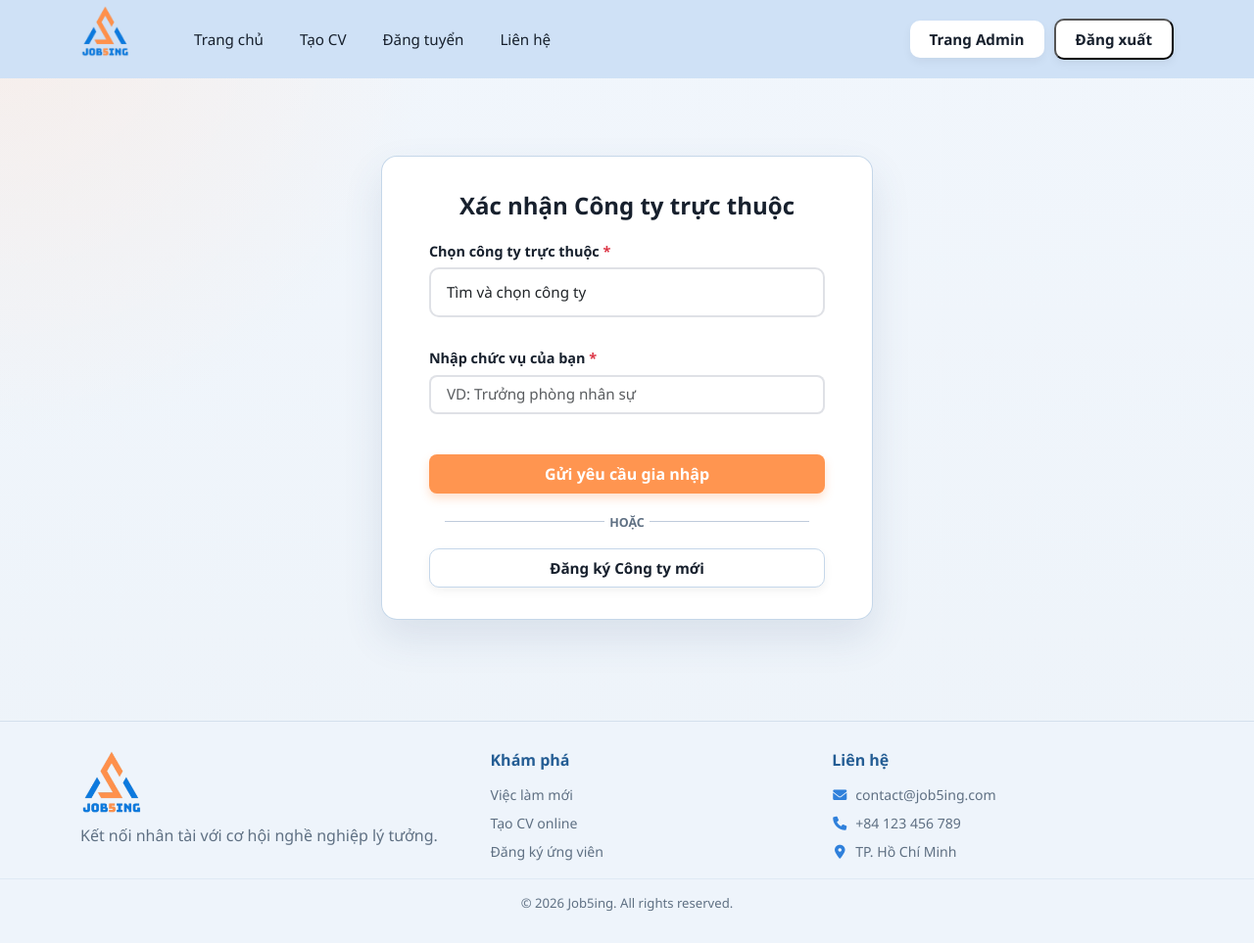
After one commit to MinkNhat/job5ing, a Flask app: page /recruiter-request in a window 1280 px wide. The commit adds this page. Shown: the whole page at 98% size. Run offline with Flask 3, Linux system fonts and the light colour scheme; the visitor is signed in with stand-in values (Sample User, id 1); tables that the repository leaves empty hold one stand-in row (values such as "Sample post").

Commit message:
Update recruiter register & unit test

```diff
--- a/app/main/routes.py
+++ b/app/main/routes.py
@@ -6,7 +6,7 @@ from flask import Blueprint, current_app, flash, redirect, render_template, requ
 from itsdangerous import BadSignature, BadTimeSignature
 from sqlalchemy.exc import SQLAlchemyError
 
-from .constants import HOME_FEATURED_JOBS, HOME_LOCATIONS
+from .constants import HOME_FEATURED_JOBS, HOME_LOCATIONS, COMPANY_SCALE_OPTIONS
 from .services import (
     fetch_google_tokens,
     fetch_google_userinfo,
@@ -34,13 +34,125 @@ def index():
 @main_bp.route("/register", methods=["GET", "POST"])
 def register():
     if request.method == "POST":
+        is_employer = request.form.get("is_employer") == "on"
         success, message = create_account(request.form)
         flash(message, "success" if success else "danger")
         if success:
+            if is_employer:
+                return redirect(url_for("main.recruiter_request"))
             return redirect(url_for("main.login"))
 
     return render_template("auth/register.html")
 
+
+from app.models import Company, Recruiter, User
+from app import db
+
+@main_bp.route("/recruiter-request", methods=["GET"])
+def recruiter_request():
+    user = require_logged_in_user()
+    if not user:
+        return redirect(url_for("main.login"))
+
+    companies = Company.query.all()
+    return render_template("auth/recruiter_request.html",
+                           companies=companies,
+                           scale_options=COMPANY_SCALE_OPTIONS)
+
+@main_bp.route("/submit-join-request", methods=["POST"])
+def submit_join_request():
+    user = require_logged_in_user()
+    if not user:
+        return redirect(url_for("main.login"))
+
+    company_id = request.form.get("company_id")
+    position = request.form.get("position")
+
+    if not company_id or not position:
+        flash("Vui lòng điền đầy đủ thông tin.", "danger")
+        return redirect(url_for("main.recruiter_request"))
+
+    # Tạo recruiter mới
+    recruiter = Recruiter(
+        user_id=user.id,
+        company_id=company_id,
+        position=position,
+        is_approved=False,
+        is_company_admin=False
+    )
+
+    try:
+        db.session.add(recruiter)
+        user.is_employer = True # Đảm bảo user có flag employer
+        db.session.commit()
+        session["user_role"] = "employer"
+        flash("Yêu cầu gia nhập công ty đã được gửi và đang chờ duyệt.", "success")
+        return redirect(url_for("main.index"))
+    except SQLAlchemyError:
+        db.session.rollback()
+        flash("Có lỗi xảy ra, vui lòng thử lại.", "danger")
+        return redirect(url_for("main.recruiter_request"))
+
+@main_bp.route("/register-company", methods=["POST"])
+def register_company():
+    user = require_logged_in_user()
+    if not user:
+        return redirect(url_for("main.login"))
+
+    name = request.form.get("name")
+    tax_code = request.form.get("taxCode")
+    location = request.form.get("location")
+    website = request.form.get("website")
+    establish_date_str = request.form.get("establishDate")
+    scale = request.form.get("scale")
+    position = request.form.get("position")
+
+    if not name or not tax_code:
+        flash("Vui lòng điền tên công ty và mã số thuế.", "danger")
+        return redirect(url_for("main.recruiter_request"))
+
+    from datetime import datetime
+    establish_date = None
+    if establish_date_str:
+        try:
+            establish_date = datetime.strptime(establish_date_str, "%Y-%m-%d").date()
+        except ValueError:
+            pass
+
+    # Tạo công ty mới
+    new_company = Company(
+        name=name,
+        tax_code=tax_code,
+        location=location,
+        website=website,
+        establish_date=establish_date,
+        scale=scale, # Lưu trực tiếp giá trị được chọn (ví dụ: "201-500 nhân viên")
+        is_approved=False,
+        business_license="pending"
+    )
+
+    try:
+        db.session.add(new_company)
+        db.session.flush()
+
+        # Tạo recruiter cho user này
+        recruiter = Recruiter(
+            user_id=user.id,
+            company_id=new_company.id,
+            position=position or "Quản trị viên",
+            is_approved=True,
+            is_company_admin=True
+        )
+        db.session.add(recruiter)
+        user.is_employer = True
+        db.session.commit()
+        session["user_role"] = "employer"
+        flash("Đăng ký công ty thành công. Công ty đang chờ hệ thống phê duyệt.", "success")
+        return redirect(url_for("main.index"))
+    except SQLAlchemyError:
+        db.session.rollback()
+        flash("Có lỗi xảy ra khi đăng ký công ty.", "danger")
+        return redirect(url_for("main.recruiter_request"))
 
 @main_bp.route("/login", methods=["GET", "POST"])
 def login():
@@ -78,6 +190,12 @@ def google_login():
     if not current_app.config.get("GOOGLE_CLIENT_ID") or not current_app.config.get("GOOGLE_CLIENT_SECRET"):
         flash("Google đăng nhập chưa được cấu hình. Hãy thêm GOOGLE_CLIENT_ID và GOOGLE_CLIENT_SECRET.", "warning")
         return redirect(url_for("main.login"))
+
+    # Lưu trạng thái nhà tuyển dụng vào session để xử lý sau khi callback
+    if request.args.get("is_employer") == "true":
+        session["google_is_employer"] = True
+    else:
+        session.pop("google_is_employer", None)
 
     state = build_google_state_token()
 
@@ -119,15 +237,32 @@ def google_callback():
     try:
         token_data = fetch_google_tokens(code)
         profile = fetch_google_userinfo(token_data["access_token"])
+
+        # Kiểm tra xem user có muốn đăng ký làm recruiter không (lấy từ session đã lưu ở route google_login)
+        target_is_employer = session.pop("google_is_employer", False)
+
         success, message = login_with_google_profile(profile)
+
+        if success and target_is_employer:
+            from app.models import User
+            from app import db
+            user = User.query.filter_by(email=profile.get("email").lower()).first()
+            if user:
+                user.is_employer = True
+                db.session.commit()
+                # Cập nhật lại session role
+                session["user_role"] = "employer"
+                flash("Đăng ký tài khoản nhà tuyển dụng qua Google thành công.", "success")
+                return redirect(url_for("main.recruiter_request"))
+
         flash(message, "success" if success else "danger")
         return redirect(url_for("main.index" if success else "main.login"))
     except (HTTPError, URLError, KeyError, SQLAlchemyError, json.JSONDecodeError):
         from app import db
-
         db.session.rollback()
         flash("Không thể hoàn tất đăng nhập Google lúc này. Vui lòng kiểm tra lại cấu hình và thử lại.", "danger")
         return redirect(url_for("main.login"))
+
 
 @main_bp.route("/logout", methods=["POST"])
 def logout():
--- a/app/main/services.py
+++ b/app/main/services.py
@@ -175,7 +175,9 @@ def create_account(form_data):
     try:
         db.session.add(user)
         db.session.commit()
-        return True, "Đăng ký tài khoản thành công. Bạn có thể đăng nhập bằng email hoặc Google nếu dùng cùng email này."
+        # Tự động đăng nhập ngay sau khi đăng ký thành công
+        finalize_login(user)
+        return True, "Đăng ký tài khoản thành công."
     except SQLAlchemyError:
         db.session.rollback()
         return False, "Không thể tạo tài khoản lúc này. Vui lòng thử lại."
--- a/app/models.py
+++ b/app/models.py
@@ -12,11 +12,12 @@ class Company(db.Model):
     location = db.Column(db.String(255))
     website = db.Column(db.String(255))
     establish_date = db.Column(db.Date)
-    scale = db.Column(db.Integer)
+    scale = db.Column(db.String(50))
     tax_code = db.Column(db.String(50), unique=True)
     description = db.Column(db.Text)
     is_approved = db.Column(db.Boolean, default=False)
     avatar_url = db.Column(db.String(255))
+    business_license = db.Column(db.String(255), nullable=False)
 
     recruiters = db.relationship('Recruiter', backref='company', lazy=True)
 
--- a/app/static/css/styles.css
+++ b/app/static/css/styles.css
@@ -872,7 +872,7 @@ a {
     height: 16px;
     min-height: 16px;
     margin: 0;
-    accent-color: #ff9550;
+    accent-color: #dadada;
 }
 
 .auth-centered-link {
@@ -1118,3 +1118,158 @@ a {
         text-align: center;
     }
 }
+
+/* COMPANY REQUEST MODAL */
+.custom-modal-overlay {
+    position: fixed;
+    top: 0;
+    left: 0;
+    width: 100%;
+    height: 100%;
+    background: rgba(15, 23, 34, 0.6);
+    backdrop-filter: blur(4px);
+    display: flex;
+    align-items: center;
+    justify-content: center;
+    z-index: 1000;
+    opacity: 1;
+    visibility: visible;
+    transition: all 0.3s ease;
+}
+
+.custom-modal-overlay.hidden {
+    opacity: 0;
+    visibility: hidden;
+}
+
+.custom-modal-content {
+    background: #fff;
+    width: 90%;
+    max-width: 650px;
+    border-radius: 20px;
+    box-shadow: 0 24px 50px rgba(0, 0, 0, 0.15);
+    transform: translateY(0);
+    transition: transform 0.3s ease;
+    max-height: 90vh;
+    display: flex;
+    flex-direction: column;
+}
+
+.custom-modal-overlay.hidden .custom-modal-content {
+    transform: translateY(20px);
+}
+
+.modal-header {
+    padding: 20px 24px;
+    border-bottom: 1px solid rgba(188, 205, 224, 0.4);
+    display: flex;
+    justify-content: space-between;
+    align-items: center;
+}
+
+.modal-header h3 {
+    margin: 0;
+    font-size: 1.3rem;
+    color: var(--site-text);
+}
+
+.close-modal-btn {
+    background: none;
+    border: none;
+    font-size: 1.8rem;
+    color: var(--site-subtle);
+    cursor: pointer;
+    line-height: 1;
+    transition: color 0.2s;
+}
+
+.close-modal-btn:hover {
+    color: #ef4437;
+}
+
+.modal-body {
+    padding: 24px;
+    overflow-y: auto;
+}
+
+/* Grid cho form trong modal */
+.form-grid-2 {
+    display: grid;
+    grid-template-columns: 1fr 1fr;
+    gap: 16px;
+}
+
+.form-group {
+    margin-bottom: 16px;
+}
+
+.form-group label {
+    display: block;
+    margin-bottom: 6px;
+    font-size: 0.9rem;
+    font-weight: 600;
+    color: var(--site-text);
+}
+
+.text-danger {
+    color: #ef4437;
+}
+
+.modal-footer {
+    padding: 16px 24px;
+    border-top: 1px solid rgba(188, 205, 224, 0.4);
+    display: flex;
+    justify-content: flex-end;
+    gap: 12px;
+    background: #f8fbff;
+    border-bottom-left-radius: 20px;
+    border-bottom-right-radius: 20px;
+}
+
+.btn-cancel {
+    background: #fff;
+    border: 1px solid #c5d7ea;
+    padding: 10px 20px;
+    border-radius: 10px;
+    color: var(--site-subtle);
+    font-weight: 600;
+    cursor: pointer;
+    transition: all 0.2s;
+}
+
+.btn-cancel:hover {
+    background: #f1f5f9;
+    color: var(--site-text);
+}
+
+.form-control {
+    width: 100%;
+    border: 2px solid rgba(28, 48, 78, 0.14);
+    border-radius: 10px;
+    padding: 12px 16px;
+    font-size: 0.95rem;
+    outline: none;
+    background: #fff;
+    transition: border-color 0.2s;
+}
+
+.form-control:focus {
+    border-color: rgba(45, 128, 220, 0.48);
+    box-shadow: 0 0 0 2px rgba(45, 128, 220, 0.12);
+}
+
+.upload-area input[type="file"] {
+    padding: 8px;
+    font-size: 0.85rem;
+}
+
+/* Responsive Modal */
+@media (max-width: 768px) {
+    .form-grid-2 {
+        grid-template-columns: 1fr;
+        gap: 0;
+    }
+    .auth-centered-card {
+        width: 90% !important;
+    }
+}
--- /dev/null
+++ b/app/templates/auth/recruiter_request.html
@@ -0,0 +1,151 @@
+{% extends 'base_public.html' %}
+
+{% block title %}Job5ing | Kết nối Công ty{% endblock %}
+
+{% block content %}
+<section class="auth-centered-section" style="min-height: calc(100vh - 200px); display: flex; align-items: center;">
+    <div class="container">
+        <div class="auth-centered-shell">
+            <div class="auth-centered-card" style="width: 45%;">
+                <div class="auth-centered-title">Xác nhận Công ty trực thuộc</div>
+
+                <form class="auth-centered-form" method="POST" action="{{ url_for('main.submit_join_request') }}">
+                    <div class="form-group">
+                        <label>Chọn công ty trực thuộc <span class="text-danger">*</span></label>
+                        <select name="company_id" class="form-control" required style="cursor: pointer;">
+                            <option value="" disabled selected>Tìm và chọn công ty</option>
+                            {% for company in companies %}
+                                <option value="{{ company.id }}">{{ company.name }}</option>
+                            {% endfor %}
+                        </select>
+                    </div>
+
+                    <div class="form-group">
+                        <label>Nhập chức vụ của bạn <span class="text-danger">*</span></label>
+                        <input type="text" name="position" class="form-control" placeholder="VD: Trưởng phòng nhân sự" required>
+                    </div>
+
+                    <button type="submit" class="auth-centered-submit" style="margin-top: 10px;">
+                        Gửi yêu cầu gia nhập
+                    </button>
+                </form>
+
+                <div class="auth-centered-divider">
+                    <span>HOẶC</span>
+                </div>
+
+                <div style="text-align: center;">
+                    <button type="button" id="openModalBtn" class="site-action-btn" style="width: 100%; border: 1px solid #c5d7ea;">
+                        Đăng ký Công ty mới
+                    </button>
+                </div>
+            </div>
+        </div>
+    </div>
+</section>
+
+<div id="newCompanyModal" class="custom-modal-overlay hidden">
+    <div class="custom-modal-content">
+        <div class="modal-header">
+            <h3>Đăng ký hồ sơ Công ty</h3>
+            <button class="close-modal-btn" id="closeModalBtn">&times;</button>
+        </div>
+
+        <div class="modal-body">
+            <form id="newCompanyForm" method="POST" action="{{ url_for('main.register_company') }}" enctype="multipart/form-data">
+
+                <div class="form-grid-2">
+                    <div class="form-group">
+                        <label>Tên công ty <span class="text-danger">*</span></label>
+                        <input type="text" name="name" class="form-control" placeholder="VD: Công ty CP Job5ing" required>
+                    </div>
+
+                    <div class="form-group">
+                        <label>Mã số thuế <span class="text-danger">*</span></label>
+                        <input type="text" name="taxCode" class="form-control" placeholder="Mã số thuế doanh nghiệp" required>
+                    </div>
+                </div>
+
+                <div class="form-group">
+                    <label>Chức vụ của bạn <span class="text-danger">*</span></label>
+                    <input type="text" name="position" class="form-control" placeholder="VD: Giám đốc điều hành" required>
+                </div>
+
+                <div class="form-group">
+                    <label>Địa chỉ trụ sở chính</label>
+                    <input type="text" name="location" class="form-control" placeholder="Số nhà, đường, quận/huyện, tỉnh/thành phố">
+                </div>
+
+                <div class="form-grid-2">
+                    <div class="form-group">
+                        <label>Trang web</label>
+                        <input type="url" name="website" class="form-control" placeholder="https://...">
+                    </div>
+                    <div class="form-group">
+                        <label>Ngày thành lập</label>
+                        <input type="date" name="establishDate" class="form-control">
+                    </div>
+                </div>
+
+                <div class="form-group">
+                    <label>Quy mô nhân sự</label>
+                    <select name="scale" class="form-control">
+                        {% for option in scale_options %}
+                            <option value="{{ option }}">{{ option }}</option>
+                        {% endfor %}
+                    </select>
+                </div>
+
+                <div class="form-grid-2 upload-area">
+                    <div class="form-group">
+                        <label>Logo công ty (Ảnh)</label>
+                        <input type="file" name="avatar" class="form-control" accept="image/*">
+                    </div>
+                    <div class="form-group">
+                        <label>Giấy phép kinh doanh <span class="text-danger">*</span></label>
+                        <input type="file" name="businessLicense" class="form-control" accept=".pdf, image/*" required>
+                        <small style="color: var(--site-subtle); font-size: 0.8rem;">Dùng để xác thực (Không hiển thị công khai)</small>
+                    </div>
+                </div>
+
+            </form>
+        </div>
+
+        <div class="modal-footer">
+            <button type="button" class="btn-cancel" id="cancelModalBtn">Hủy bỏ</button>
+            <button type="submit" form="newCompanyForm" class="auth-centered-submit" style="padding: 10px 24px;">Gửi Đăng ký</button>
+        </div>
+    </div>
+</div>
+
+<script>
+    document.addEventListener("DOMContentLoaded", function() {
+        const modal = document.getElementById("newCompanyModal");
+        const openBtn = document.getElementById("openModalBtn");
+        const closeBtn = document.getElementById("closeModalBtn");
+        const cancelBtn = document.getElementById("cancelModalBtn");
+
+        // Mở Modal
+        openBtn.addEventListener("click", function() {
+            modal.classList.remove("hidden");
+            document.body.style.overflow = "hidden"; // Chặn scroll web khi mở modal
+        });
+
+        // Đóng Modal (Dùng chung cho nút X và nút Hủy)
+        function closeModal() {
+            modal.classList.add("hidden");
+            document.body.style.overflow = "auto"; // Mở lại scroll
+        }
+
+        closeBtn.addEventListener("click", closeModal);
+        cancelBtn.addEventListener("click", closeModal);
+
+        // Đóng khi click ra ngoài vùng modal
+        window.addEventListener("click", function(event) {
+            if (event.target === modal) {
+                closeModal();
+            }
+        });
+    });
+</script>
+{% endblock %}
```
Also changed, not shown: app/main/constants.py (+7 -0 lines), tests/test_auth.py (+117 -59 lines).
